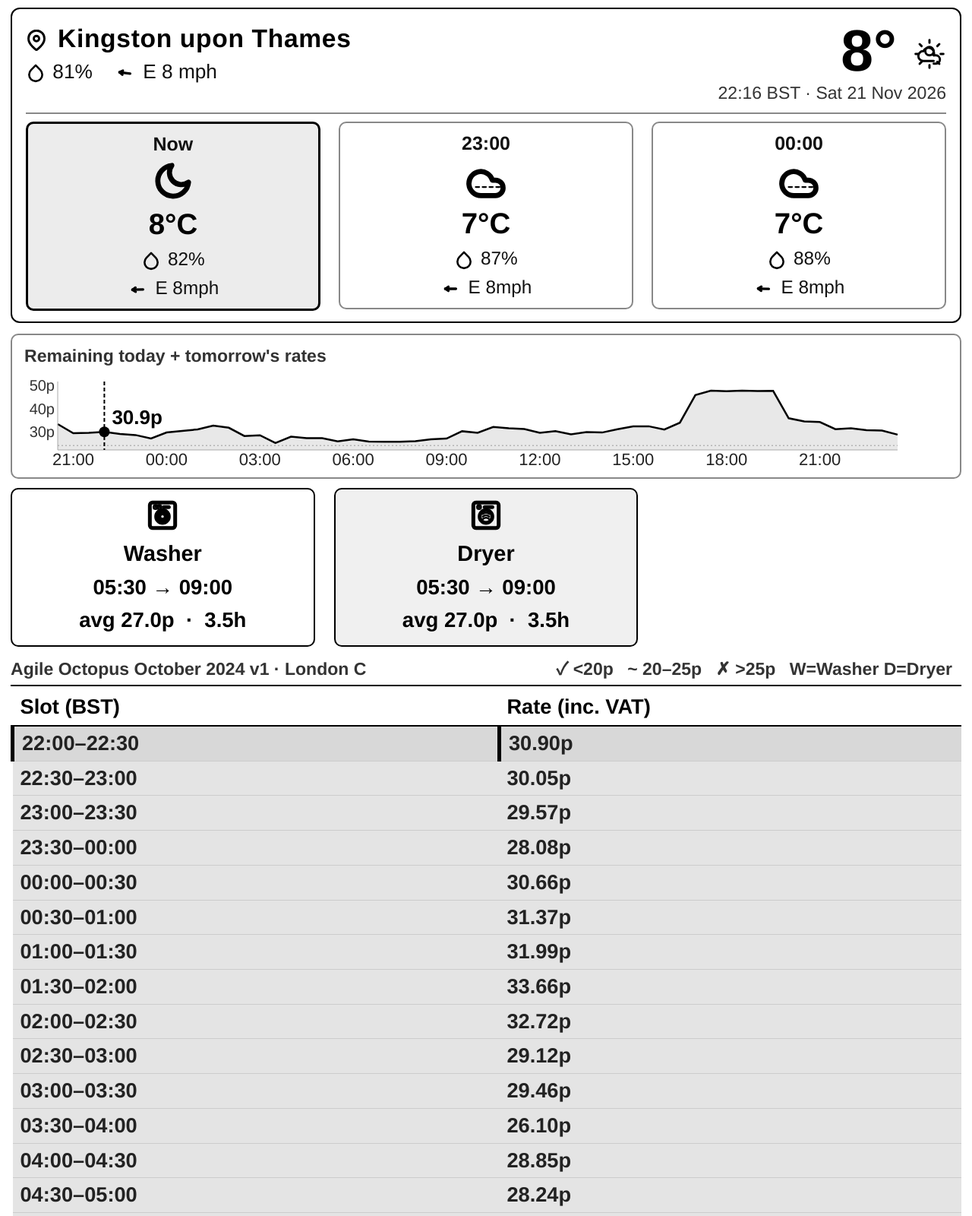
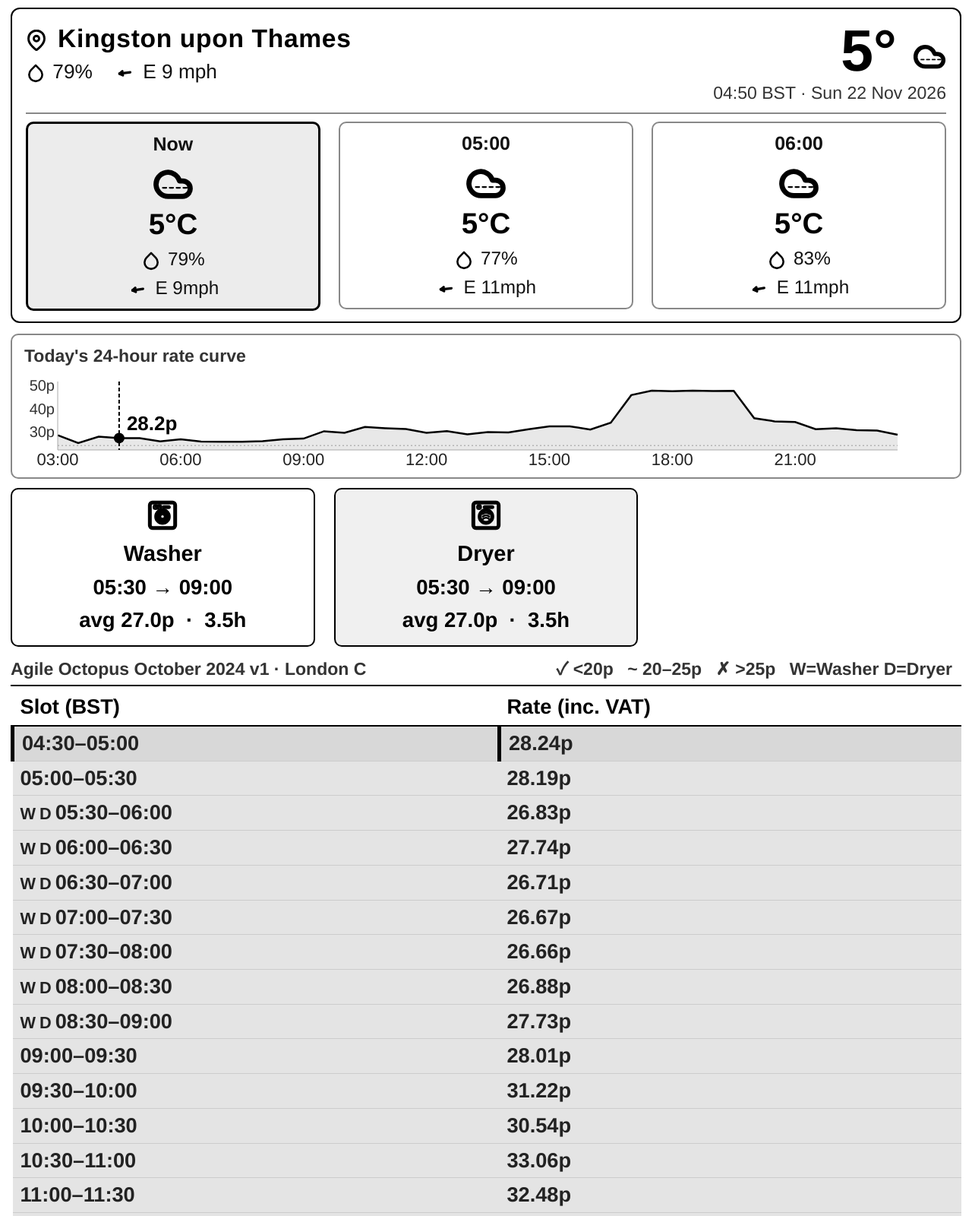
Before and after one commit to jiangjijiji/agile-dashboard, a plain HTML site: page index.html in a window 1280 px wide. Shown: the top 1600 px of the page at 76% size. Drawn offline with Linux system fonts and the light colour scheme.

Commit message:
chore: update Agile price page 2026-11-22 03:50 UTC

```diff
--- a/index.html
+++ b/index.html
@@ -131,65 +131,63 @@ td .tag   { font-size: 0.8em; margin-right: 5px; font-weight: 700; }
   <div class="wx-top">
     <div class="wx-left">
       <span class="wx-city"><svg width="28" height="28" viewBox="0 0 24 24" fill="none" stroke="black" stroke-width="2.5" stroke-linecap="round" stroke-linejoin="round" style="vertical-align:middle;margin-right:4px"><path d="M21 10c0 7-9 13-9 13S3 17 3 10a9 9 0 0 1 18 0z"/><circle cx="12" cy="10" r="3"/></svg> Kingston upon Thames</span>
-      <span class="wx-meta"><svg width="26" height="26" viewBox="0 0 24 24" fill="none" stroke="black" stroke-width="2.4" stroke-linecap="round" stroke-linejoin="round" style="vertical-align:middle;margin-right:2px"><path d="M12 2.69l5.66 5.66a8 8 0 1 1-11.31 0z"/></svg> 81% &nbsp;&nbsp; <svg width="28" height="28" viewBox="0 0 24 24" fill="none" stroke="black" stroke-width="2.8" stroke-linecap="round" style="vertical-align:middle;margin-right:2px"><line x1="17.5" y1="12.7" x2="5.5" y2="11.2"/><line x1="9.3" y1="9.4" x2="5.5" y2="11.2"/><line x1="8.7" y1="13.9" x2="5.5" y2="11.2"/></svg> E 8 mph</span>
+      <span class="wx-meta"><svg width="26" height="26" viewBox="0 0 24 24" fill="none" stroke="black" stroke-width="2.4" stroke-linecap="round" stroke-linejoin="round" style="vertical-align:middle;margin-right:2px"><path d="M12 2.69l5.66 5.66a8 8 0 1 1-11.31 0z"/></svg> 79% &nbsp;&nbsp; <svg width="28" height="28" viewBox="0 0 24 24" fill="none" stroke="black" stroke-width="2.8" stroke-linecap="round" style="vertical-align:middle;margin-right:2px"><line x1="17.5" y1="11.3" x2="5.5" y2="12.8"/><line x1="8.7" y1="10.1" x2="5.5" y2="12.8"/><line x1="9.3" y1="14.6" x2="5.5" y2="12.8"/></svg> E 9 mph</span>
     </div>
     <div class="wx-right">
-      <div class="wx-temp-big">8° <svg width="44" height="44" viewBox="0 0 24 24" fill="none" stroke="black" stroke-width="1.6" stroke-linecap="round" stroke-linejoin="round"><path d="M12 2v2M12 20v2M4.93 4.93l1.41 1.41M17.66 17.66l1.41 1.41M2 12h2M20 12h2M4.93 19.07l1.41-1.41M17.66 6.34l1.41-1.41"/><circle cx="12" cy="10" r="3"/><path d="M15 17H7.5a3.5 3.5 0 0 1 0-7h.14A3.5 3.5 0 0 1 15 13"/><path d="M15 13h1.5a3 3 0 0 1 0 6H15"/></svg></div>
-      <div class="wx-time">22:16 BST  ·  Sat 21 Nov 2026</div>
+      <div class="wx-temp-big">5° <svg width="44" height="44" viewBox="0 0 24 24" fill="none" stroke="black" stroke-width="3.0" stroke-linecap="round" stroke-linejoin="round"><path d="M17.5 21H9a7 7 0 1 1 6.71-9h1.79a4.5 4.5 0 1 1 0 9z"/><path d="M20 16H6" stroke-dasharray="2 2" stroke-width="1"/></svg></div>
+      <div class="wx-time">04:50 BST  ·  Sun 22 Nov 2026</div>
     </div>
   </div>
   <div class="wx-cards">
     <div class="wx-card now">
       <div class="wc-time">Now</div>
-      <div class="wc-icon"><svg width="54" height="54" viewBox="0 0 24 24" fill="none" stroke="black" stroke-width="3.0" stroke-linecap="round" stroke-linejoin="round"><path d="M21 12.79A9 9 0 1 1 11.21 3 7 7 0 0 0 21 12.79z"/></svg></div>
-      <div class="wc-temp">8°C</div>
-      <div class="wc-hum"><svg width="26" height="26" viewBox="0 0 24 24" fill="none" stroke="black" stroke-width="2.4" stroke-linecap="round" stroke-linejoin="round" style="vertical-align:middle;margin-right:2px"><path d="M12 2.69l5.66 5.66a8 8 0 1 1-11.31 0z"/></svg> 82%</div>
+      <div class="wc-icon"><svg width="54" height="54" viewBox="0 0 24 24" fill="none" stroke="black" stroke-width="3.0" stroke-linecap="round" stroke-linejoin="round"><path d="M17.5 21H9a7 7 0 1 1 6.71-9h1.79a4.5 4.5 0 1 1 0 9z"/><path d="M20 16H6" stroke-dasharray="2 2" stroke-width="1"/></svg></div>
+      <div class="wc-temp">5°C</div>
+      <div class="wc-hum"><svg width="26" height="26" viewBox="0 0 24 24" fill="none" stroke="black" stroke-width="2.4" stroke-linecap="round" stroke-linejoin="round" style="vertical-align:middle;margin-right:2px"><path d="M12 2.69l5.66 5.66a8 8 0 1 1-11.31 0z"/></svg> 79%</div>
 
-      <div class="wc-wind"><svg width="28" height="28" viewBox="0 0 24 24" fill="none" stroke="black" stroke-width="2.8" stroke-linecap="round" style="vertical-align:middle;margin-right:2px"><line x1="17.5" y1="11.8" x2="5.5" y2="12.2"/><line x1="8.9" y1="9.8" x2="5.5" y2="12.2"/><line x1="9.1" y1="14.4" x2="5.5" y2="12.2"/></svg> E 8mph</div>
+      <div class="wc-wind"><svg width="28" height="28" viewBox="0 0 24 24" fill="none" stroke="black" stroke-width="2.8" stroke-linecap="round" style="vertical-align:middle;margin-right:2px"><line x1="17.4" y1="11.2" x2="5.6" y2="12.9"/><line x1="8.7" y1="10.1" x2="5.6" y2="12.9"/><line x1="9.3" y1="14.7" x2="5.6" y2="12.9"/></svg> E 9mph</div>
     </div>
     <div class="wx-card">
-      <div class="wc-time">23:00</div>
+      <div class="wc-time">05:00</div>
       <div class="wc-icon"><svg width="54" height="54" viewBox="0 0 24 24" fill="none" stroke="black" stroke-width="3.0" stroke-linecap="round" stroke-linejoin="round"><path d="M17.5 21H9a7 7 0 1 1 6.71-9h1.79a4.5 4.5 0 1 1 0 9z"/><path d="M20 16H6" stroke-dasharray="2 2" stroke-width="1"/></svg></div>
-      <div class="wc-temp">7°C</div>
-      <div class="wc-hum"><svg width="26" height="26" viewBox="0 0 24 24" fill="none" stroke="black" stroke-width="2.4" stroke-linecap="round" stroke-linejoin="round" style="vertical-align:middle;margin-right:2px"><path d="M12 2.69l5.66 5.66a8 8 0 1 1-11.31 0z"/></svg> 87%</div>
+      <div class="wc-temp">5°C</div>
+      <div class="wc-hum"><svg width="26" height="26" viewBox="0 0 24 24" fill="none" stroke="black" stroke-width="2.4" stroke-linecap="round" stroke-linejoin="round" style="vertical-align:middle;margin-right:2px"><path d="M12 2.69l5.66 5.66a8 8 0 1 1-11.31 0z"/></svg> 77%</div>
 
-      <div class="wc-wind"><svg width="28" height="28" viewBox="0 0 24 24" fill="none" stroke="black" stroke-width="2.8" stroke-linecap="round" style="vertical-align:middle;margin-right:2px"><line x1="17.5" y1="12.0" x2="5.5" y2="12.0"/><line x1="9.0" y1="9.7" x2="5.5" y2="12.0"/><line x1="9.0" y1="14.3" x2="5.5" y2="12.0"/></svg> E 8mph</div>
+      <div class="wc-wind"><svg width="28" height="28" viewBox="0 0 24 24" fill="none" stroke="black" stroke-width="2.8" stroke-linecap="round" style="vertical-align:middle;margin-right:2px"><line x1="17.5" y1="11.4" x2="5.5" y2="12.7"/><line x1="8.8" y1="10.0" x2="5.5" y2="12.7"/><line x1="9.3" y1="14.6" x2="5.5" y2="12.7"/></svg> E 11mph</div>
     </div>
     <div class="wx-card">
-      <div class="wc-time">00:00</div>
+      <div class="wc-time">06:00</div>
       <div class="wc-icon"><svg width="54" height="54" viewBox="0 0 24 24" fill="none" stroke="black" stroke-width="3.0" stroke-linecap="round" stroke-linejoin="round"><path d="M17.5 21H9a7 7 0 1 1 6.71-9h1.79a4.5 4.5 0 1 1 0 9z"/><path d="M20 16H6" stroke-dasharray="2 2" stroke-width="1"/></svg></div>
-      <div class="wc-temp">7°C</div>
-      <div class="wc-hum"><svg width="26" height="26" viewBox="0 0 24 24" fill="none" stroke="black" stroke-width="2.4" stroke-linecap="round" stroke-linejoin="round" style="vertical-align:middle;margin-right:2px"><path d="M12 2.69l5.66 5.66a8 8 0 1 1-11.31 0z"/></svg> 88%</div>
+      <div class="wc-temp">5°C</div>
+      <div class="wc-hum"><svg width="26" height="26" viewBox="0 0 24 24" fill="none" stroke="black" stroke-width="2.4" stroke-linecap="round" stroke-linejoin="round" style="vertical-align:middle;margin-right:2px"><path d="M12 2.69l5.66 5.66a8 8 0 1 1-11.31 0z"/></svg> 83%</div>
 
-      <div class="wc-wind"><svg width="28" height="28" viewBox="0 0 24 24" fill="none" stroke="black" stroke-width="2.8" stroke-linecap="round" style="vertical-align:middle;margin-right:2px"><line x1="17.5" y1="12.2" x2="5.5" y2="11.8"/><line x1="9.1" y1="9.6" x2="5.5" y2="11.8"/><line x1="8.9" y1="14.2" x2="5.5" y2="11.8"/></svg> E 8mph</div>
+      <div class="wc-wind"><svg width="28" height="28" viewBox="0 0 24 24" fill="none" stroke="black" stroke-width="2.8" stroke-linecap="round" style="vertical-align:middle;margin-right:2px"><line x1="17.4" y1="11.0" x2="5.6" y2="13.1"/><line x1="8.6" y1="10.3" x2="5.6" y2="13.1"/><line x1="9.4" y1="14.8" x2="5.6" y2="13.1"/></svg> E 11mph</div>
     </div></div>
 </div>
 
 <!-- Rate curve -->
 
 <div class="rate-curve-wrap">
-  <div class="rate-curve-title">Remaining today + tomorrow's rates</div>
+  <div class="rate-curve-title">Today's 24-hour rate curve</div>
   <svg width="1160" height="130" viewBox="0 0 1160 130" xmlns="http://www.w3.org/2000/svg" style="display:block">
-<path d="M44.0,102.0 L44.0,68.0 L64.5,80.0 L85.0,79.5 L105.4,78.3 L125.9,80.9 L146.4,82.4 L166.9,86.9 L187.4,79.1 L207.9,76.9 L228.3,75.0 L248.8,70.0 L269.3,72.8 L289.8,83.7 L310.3,82.7 L330.7,92.9 L351.2,84.6 L371.7,86.4 L392.2,86.6 L412.7,90.7 L433.1,87.9 L453.6,91.0 L474.1,91.2 L494.6,91.2 L515.1,90.5 L535.6,88.0 L556.0,87.1 L576.5,77.4 L597.0,79.4 L617.5,71.8 L638.0,73.5 L658.4,74.5 L678.9,79.4 L699.4,77.2 L719.9,81.5 L740.4,78.5 L760.9,79.1 L781.3,74.8 L801.8,70.9 L822.3,70.9 L842.8,75.2 L863.3,66.2 L883.7,29.9 L904.2,24.1 L924.7,24.7 L945.2,24.1 L965.7,24.4 L986.1,24.3 L1006.6,60.3 L1027.1,64.4 L1047.6,65.3 L1068.1,74.7 L1088.6,73.4 L1109.0,76.0 L1129.5,76.6 L1150.0,81.9 L1150.0,102.0 Z" fill="#e8e8e8" stroke="none"/>
+<path d="M44.0,102.0 L44.0,82.7 L71.0,92.9 L98.0,84.6 L124.9,86.4 L151.9,86.6 L178.9,90.7 L205.9,87.9 L232.8,91.0 L259.8,91.2 L286.8,91.2 L313.8,90.5 L340.7,88.0 L367.7,87.1 L394.7,77.4 L421.7,79.4 L448.6,71.8 L475.6,73.5 L502.6,74.5 L529.6,79.4 L556.5,77.2 L583.5,81.5 L610.5,78.5 L637.5,79.1 L664.4,74.8 L691.4,70.9 L718.4,70.9 L745.4,75.2 L772.3,66.2 L799.3,29.9 L826.3,24.1 L853.3,24.7 L880.2,24.1 L907.2,24.4 L934.2,24.3 L961.2,60.3 L988.1,64.4 L1015.1,65.3 L1042.1,74.7 L1069.1,73.4 L1096.0,76.0 L1123.0,76.6 L1150.0,81.9 L1150.0,102.0 Z" fill="#e8e8e8" stroke="none"/>
 <line x1="44" y1="96.2" x2="1150" y2="96.2" stroke="#888" stroke-width="0.8" stroke-dasharray="2 3"/>
-<polyline points="44.0,68.0 64.5,80.0 85.0,79.5 105.4,78.3 125.9,80.9 146.4,82.4 166.9,86.9 187.4,79.1 207.9,76.9 228.3,75.0 248.8,70.0 269.3,72.8 289.8,83.7 310.3,82.7 330.7,92.9 351.2,84.6 371.7,86.4 392.2,86.6 412.7,90.7 433.1,87.9 453.6,91.0 474.1,91.2 494.6,91.2 515.1,90.5 535.6,88.0 556.0,87.1 576.5,77.4 597.0,79.4 617.5,71.8 638.0,73.5 658.4,74.5 678.9,79.4 699.4,77.2 719.9,81.5 740.4,78.5 760.9,79.1 781.3,74.8 801.8,70.9 822.3,70.9 842.8,75.2 863.3,66.2 883.7,29.9 904.2,24.1 924.7,24.7 945.2,24.1 965.7,24.4 986.1,24.3 1006.6,60.3 1027.1,64.4 1047.6,65.3 1068.1,74.7 1088.6,73.4 1109.0,76.0 1129.5,76.6 1150.0,81.9" fill="none" stroke="black" stroke-width="2.5"/>
+<polyline points="44.0,82.7 71.0,92.9 98.0,84.6 124.9,86.4 151.9,86.6 178.9,90.7 205.9,87.9 232.8,91.0 259.8,91.2 286.8,91.2 313.8,90.5 340.7,88.0 367.7,87.1 394.7,77.4 421.7,79.4 448.6,71.8 475.6,73.5 502.6,74.5 529.6,79.4 556.5,77.2 583.5,81.5 610.5,78.5 637.5,79.1 664.4,74.8 691.4,70.9 718.4,70.9 745.4,75.2 772.3,66.2 799.3,29.9 826.3,24.1 853.3,24.7 880.2,24.1 907.2,24.4 934.2,24.3 961.2,60.3 988.1,64.4 1015.1,65.3 1042.1,74.7 1069.1,73.4 1096.0,76.0 1123.0,76.6 1150.0,81.9" fill="none" stroke="black" stroke-width="2.5"/>
 <text x="40" y="85.1" text-anchor="end" font-size="20" fill="#333">30p</text>
 <text x="40" y="54.7" text-anchor="end" font-size="20" fill="#333">40p</text>
 <text x="40" y="24.4" text-anchor="end" font-size="20" fill="#333">50p</text>
-<text x="64.5" y="122.0" text-anchor="middle" font-size="22" fill="#222">21:00</text>
-<text x="187.4" y="122.0" text-anchor="middle" font-size="22" fill="#222">00:00</text>
-<text x="310.3" y="122.0" text-anchor="middle" font-size="22" fill="#222">03:00</text>
-<text x="433.1" y="122.0" text-anchor="middle" font-size="22" fill="#222">06:00</text>
-<text x="556.0" y="122.0" text-anchor="middle" font-size="22" fill="#222">09:00</text>
-<text x="678.9" y="122.0" text-anchor="middle" font-size="22" fill="#222">12:00</text>
-<text x="801.8" y="122.0" text-anchor="middle" font-size="22" fill="#222">15:00</text>
-<text x="924.7" y="122.0" text-anchor="middle" font-size="22" fill="#222">18:00</text>
-<text x="1047.6" y="122.0" text-anchor="middle" font-size="22" fill="#222">21:00</text>
+<text x="44.0" y="122.0" text-anchor="middle" font-size="22" fill="#222">03:00</text>
+<text x="205.9" y="122.0" text-anchor="middle" font-size="22" fill="#222">06:00</text>
+<text x="367.7" y="122.0" text-anchor="middle" font-size="22" fill="#222">09:00</text>
+<text x="529.6" y="122.0" text-anchor="middle" font-size="22" fill="#222">12:00</text>
+<text x="691.4" y="122.0" text-anchor="middle" font-size="22" fill="#222">15:00</text>
+<text x="853.3" y="122.0" text-anchor="middle" font-size="22" fill="#222">18:00</text>
+<text x="1015.1" y="122.0" text-anchor="middle" font-size="22" fill="#222">21:00</text>
 <line x1="44" y1="12" x2="44" y2="102" stroke="#aaa" stroke-width="1"/>
 <line x1="44" y1="102.0" x2="1150" y2="102.0" stroke="#aaa" stroke-width="1"/>
-<line x1="105.4" y1="12" x2="105.4" y2="102" stroke="black" stroke-width="2.0" stroke-dasharray="5 3"/>
-<circle cx="105.4" cy="78.3" r="7" fill="black"/>
-<text x="115.4" y="68.3" font-size="26" font-weight="bold" fill="black">30.9p</text>
+<line x1="124.9" y1="12" x2="124.9" y2="102" stroke="black" stroke-width="2.0" stroke-dasharray="5 3"/>
+<circle cx="124.9" cy="86.4" r="7" fill="black"/>
+<text x="134.9" y="76.4" font-size="26" font-weight="bold" fill="black">28.2p</text>
 </svg>
 </div>
 
@@ -221,20 +219,7 @@ td .tag   { font-size: 0.8em; margin-right: 5px; font-weight: 700; }
   <table>
     <thead><tr><th>Slot (BST)</th><th>Rate (inc. VAT)</th></tr></thead>
     <tbody>
-<tr class="cur red"><td>22:00–22:30</td><td>30.90p</td></tr>
-<tr class="red"><td>22:30–23:00</td><td>30.05p</td></tr>
-<tr class="red"><td>23:00–23:30</td><td>29.57p</td></tr>
-<tr class="red"><td>23:30–00:00</td><td>28.08p</td></tr>
-<tr class="red"><td>00:00–00:30</td><td>30.66p</td></tr>
-<tr class="red"><td>00:30–01:00</td><td>31.37p</td></tr>
-<tr class="red"><td>01:00–01:30</td><td>31.99p</td></tr>
-<tr class="red"><td>01:30–02:00</td><td>33.66p</td></tr>
-<tr class="red"><td>02:00–02:30</td><td>32.72p</td></tr>
-<tr class="red"><td>02:30–03:00</td><td>29.12p</td></tr>
-<tr class="red"><td>03:00–03:30</td><td>29.46p</td></tr>
-<tr class="red"><td>03:30–04:00</td><td>26.10p</td></tr>
-<tr class="red"><td>04:00–04:30</td><td>28.85p</td></tr>
-<tr class="red"><td>04:30–05:00</td><td>28.24p</td></tr>
+<tr class="cur red"><td>04:30–05:00</td><td>28.24p</td></tr>
 <tr class="red"><td>05:00–05:30</td><td>28.19p</td></tr>
 <tr class="red"><td><span class="tag">W</span><span class="tag">D</span>05:30–06:00</td><td>26.83p</td></tr>
 <tr class="red"><td><span class="tag">W</span><span class="tag">D</span>06:00–06:30</td><td>27.74p</td></tr>
@@ -273,53 +258,18 @@ td .tag   { font-size: 0.8em; margin-right: 5px; font-weight: 700; }
 <tr class="red"><td>22:30–23:00</td><td>31.66p</td></tr>
 <tr class="red"><td>23:00–23:30</td><td>31.48p</td></tr>
 <tr class="red"><td>23:30–00:00</td><td>29.74p</td></tr>
-<tr class="red"><td>01:00–01:30</td><td>33.46p</td></tr>
-<tr class="red"><td>01:30–02:00</td><td>36.13p</td></tr>
-<tr class="red"><td>02:00–02:30</td><td>34.53p</td></tr>
-<tr class="red"><td>02:30–03:00</td><td>34.11p</td></tr>
-<tr class="red"><td>03:00–03:30</td><td>32.62p</td></tr>
-<tr class="red"><td>03:30–04:00</td><td>31.64p</td></tr>
-<tr class="red"><td>04:00–04:30</td><td>30.84p</td></tr>
-<tr class="red"><td>04:30–05:00</td><td>30.53p</td></tr>
-<tr class="red"><td>05:00–05:30</td><td>30.48p</td></tr>
-<tr class="red"><td>05:30–06:00</td><td>30.20p</td></tr>
-<tr class="red"><td>06:00–06:30</td><td>28.78p</td></tr>
-<tr class="red"><td>06:30–07:00</td><td>28.66p</td></tr>
-<tr class="red"><td>07:00–07:30</td><td>29.57p</td></tr>
-<tr class="red"><td>07:30–08:00</td><td>30.05p</td></tr>
-<tr class="red"><td>08:00–08:30</td><td>32.98p</td></tr>
-<tr class="red"><td>08:30–09:00</td><td>33.36p</td></tr>
-<tr class="red"><td>09:00–09:30</td><td>36.16p</td></tr>
-<tr class="red"><td>09:30–10:00</td><td>35.74p</td></tr>
-<tr class="red"><td>10:00–10:30</td><td>35.54p</td></tr>
-<tr class="red"><td>10:30–11:00</td><td>33.44p</td></tr>
-<tr class="red"><td>11:00–11:30</td><td>29.57p</td></tr>
-<tr class="red"><td>11:30–12:00</td><td>29.57p</td></tr>
-<tr class="red"><td>12:00–12:30</td><td>29.57p</td></tr>
-<tr class="red"><td>12:30–13:00</td><td>29.00p</td></tr>
-<tr class="red"><td>13:00–13:30</td><td>29.57p</td></tr>
-<tr class="red"><td>13:30–14:00</td><td>29.57p</td></tr>
-<tr class="red"><td>14:00–14:30</td><td>29.22p</td></tr>
-<tr class="red"><td>14:30–15:00</td><td>29.57p</td></tr>
-<tr class="red"><td>15:00–15:30</td><td>29.73p</td></tr>
-<tr class="red"><td>15:30–16:00</td><td>32.62p</td></tr>
-<tr class="red"><td>16:00–16:30</td><td>38.43p</td></tr>
-<tr class="red"><td>16:30–17:00</td><td>39.40p</td></tr>
-<tr class="red"><td>17:00–17:30</td><td>52.04p</td></tr>
-<tr class="red"><td>17:30–18:00</td><td>52.16p</td></tr>
-<tr class="red"><td>18:00–18:30</td><td>53.16p</td></tr>
-<tr class="red"><td>18:30–19:00</td><td>51.86p</td></tr>
-<tr class="red"><td>19:00–19:30</td><td>50.72p</td></tr>
-<tr class="red"><td>19:30–20:00</td><td>48.88p</td></tr>
-<tr class="red"><td>20:00–20:30</td><td>36.98p</td></tr>
-<tr class="red"><td>20:30–21:00</td><td>34.30p</td></tr>
-<tr class="red"><td>21:00–21:30</td><td>30.34p</td></tr>
-<tr class="red"><td>21:30–22:00</td><td>30.52p</td></tr>
+<tr class="red"><td>01:00–01:30</td><td>31.99p</td></tr>
+<tr class="red"><td>01:30–02:00</td><td>33.66p</td></tr>
+<tr class="red"><td>02:00–02:30</td><td>32.72p</td></tr>
+<tr class="red"><td>02:30–03:00</td><td>29.12p</td></tr>
+<tr class="red"><td>03:00–03:30</td><td>29.46p</td></tr>
+<tr class="red"><td>03:30–04:00</td><td>26.10p</td></tr>
+<tr class="red"><td>04:00–04:30</td><td>28.85p</td></tr>
     </tbody>
   </table>
 </div>
 
-<p class="footer">Generated: 2026-11-21 21:16 UTC &nbsp;|&nbsp; Auto-updated every 4h &nbsp;|&nbsp; Page refreshes at :00 &amp; :30</p>
+<p class="footer">Generated: 2026-11-22 03:50 UTC &nbsp;|&nbsp; Auto-updated every 4h &nbsp;|&nbsp; Page refreshes at :00 &amp; :30</p>
 
 <script>
 // Refresh at the next exact :00 or :30 minute mark
```
Also changed, not shown: summary.json (+5 -5 lines).
